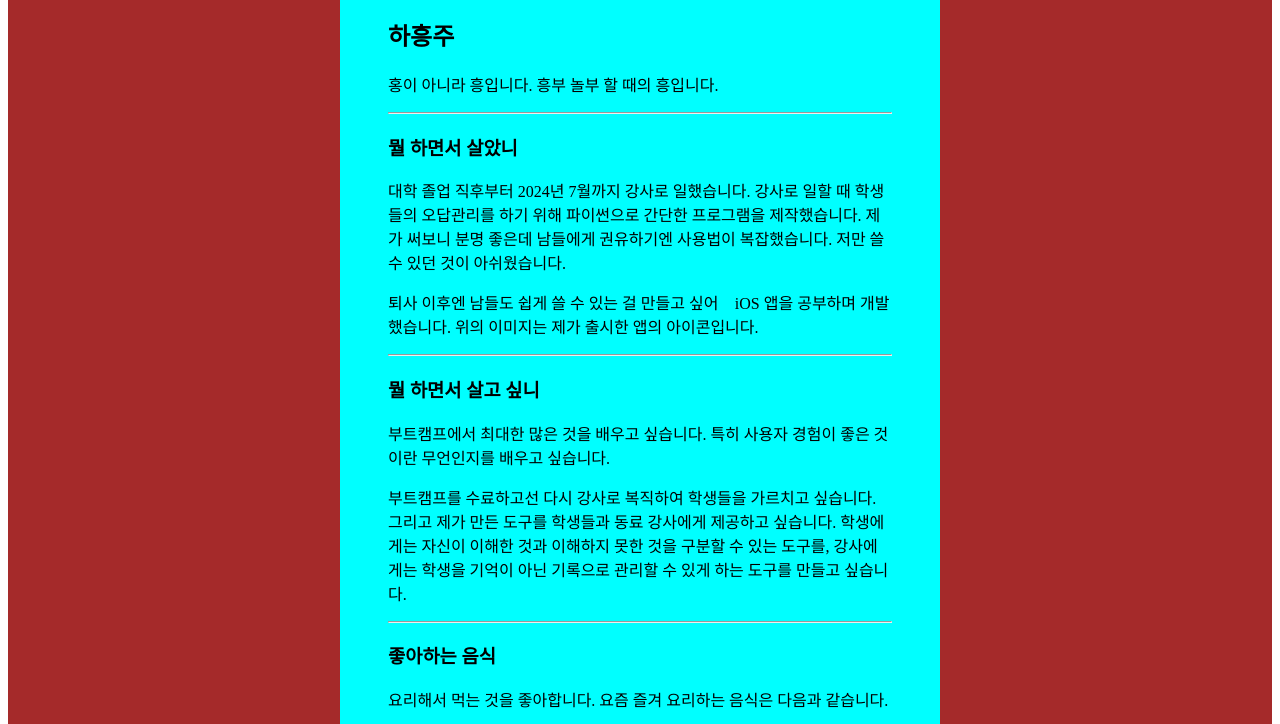
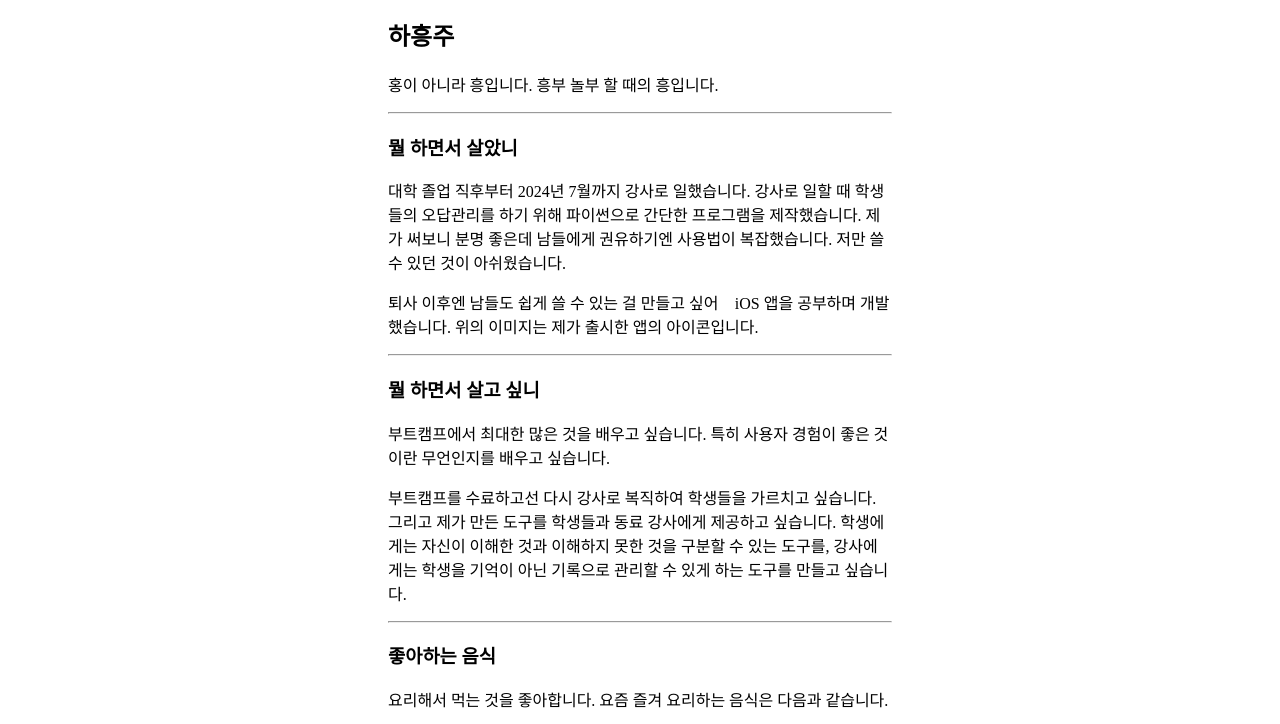
Before and after one commit to ThePott/my-days, a plain HTML site: page 2일차/page.html in a window 1280 px wide. Shown: the part 179-903 px from the top of the page. Drawn offline with Linux system fonts and the light colour scheme.

Commit message:
remove color

```diff
--- a/2일차/stylesheet.css
+++ b/2일차/stylesheet.css
@@ -1,13 +1,13 @@
 .box {
     max-width: 600px;
-    background-color: aqua;
+    /* background-color: aqua; */
 }
 .container {
     display: flex;
     flex-direction: row;
     justify-content: center;
     max-width: 100%;
-    background-color: brown
+    /* background-color: brown */
 }
 
 .innerBox {
```
